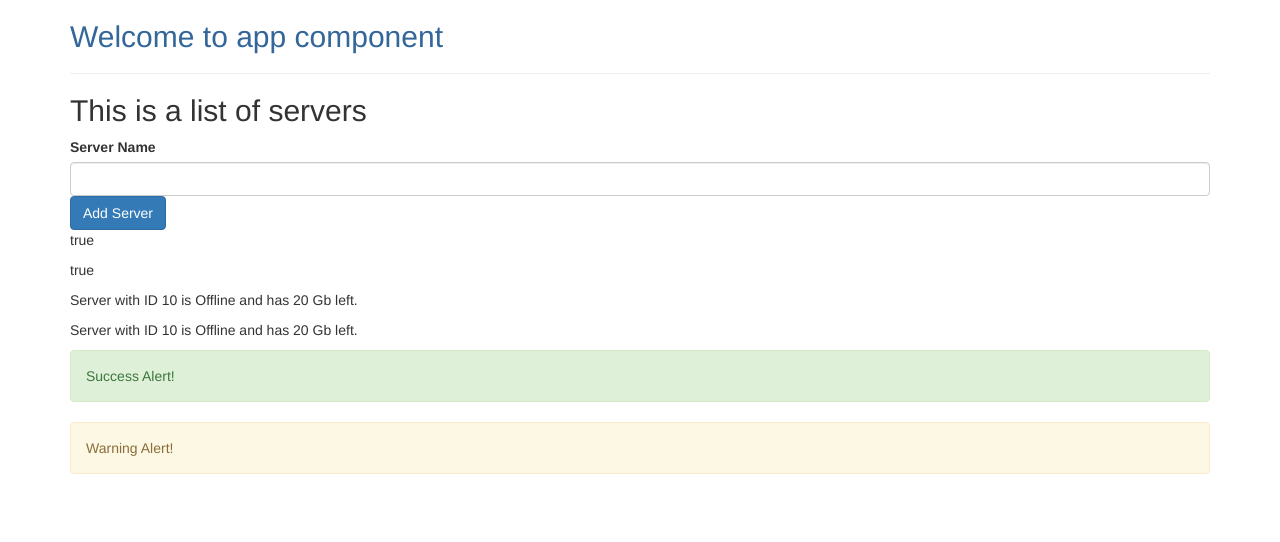
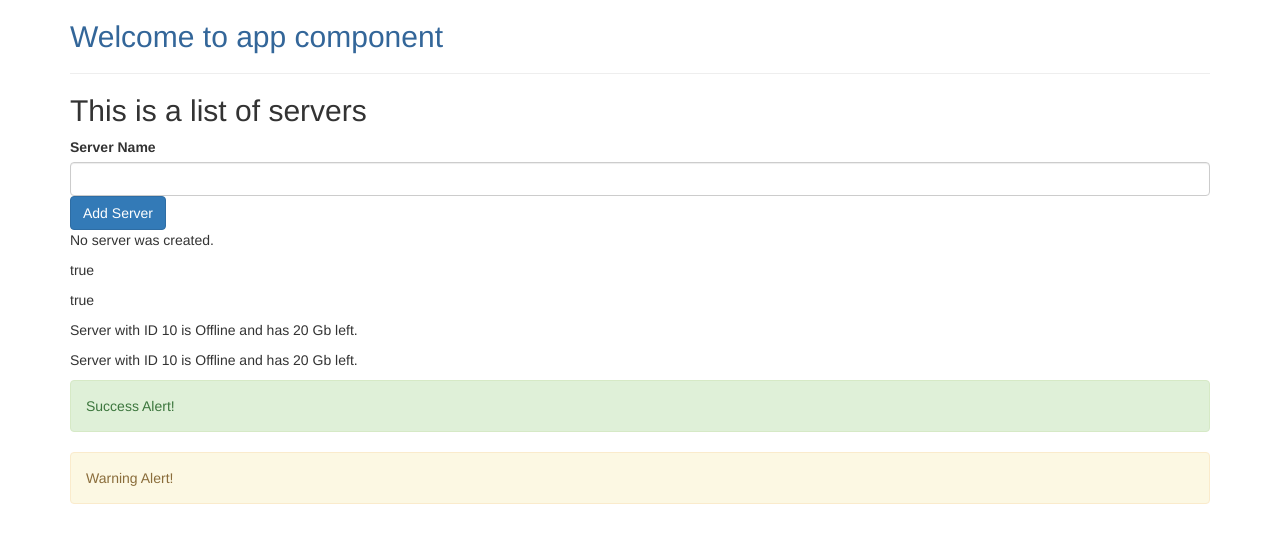
Before and after one commit to ryan-learning-git/angular-my-first-app, an Angular app: page / in a window 1280 px wide. Shown: the top 542 px of the page. Built offline with nearby package versions, Linux system fonts and the light colour scheme.

Commit message:
Completed lesson 034 - ngElse

```diff
--- a/src/app/servers/servers.component.html
+++ b/src/app/servers/servers.component.html
@@ -19,7 +19,8 @@
 
 <!--<p>{{serverCreationStatus}}</p>-->
 
-<p *ngIf="serverCreated">Server was created, server name is {{ serverName }}.</p>
+<p *ngIf="serverCreated; else noServer">Server was created, server name is {{ serverName }}.</p>
+<ng-template #noServer><p>No server was created.</p></ng-template>
 
 <p>{{allowNewServer}}</p>
 <p [innerText]="allowNewServer">This is some text</p>
```
